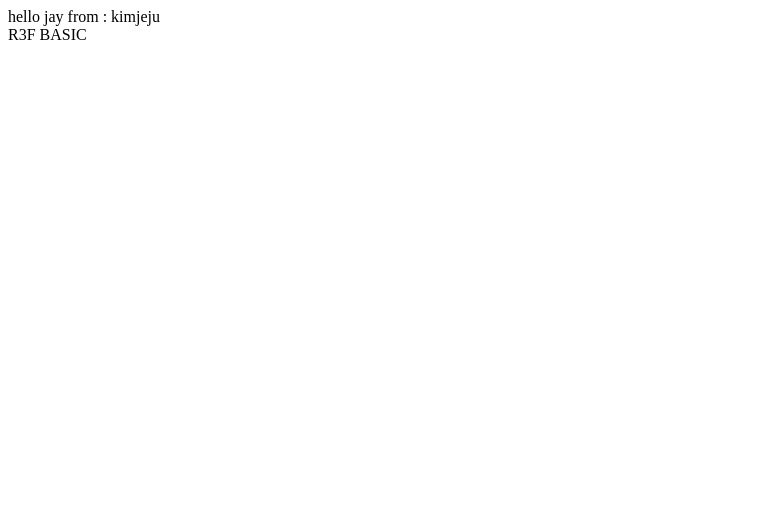
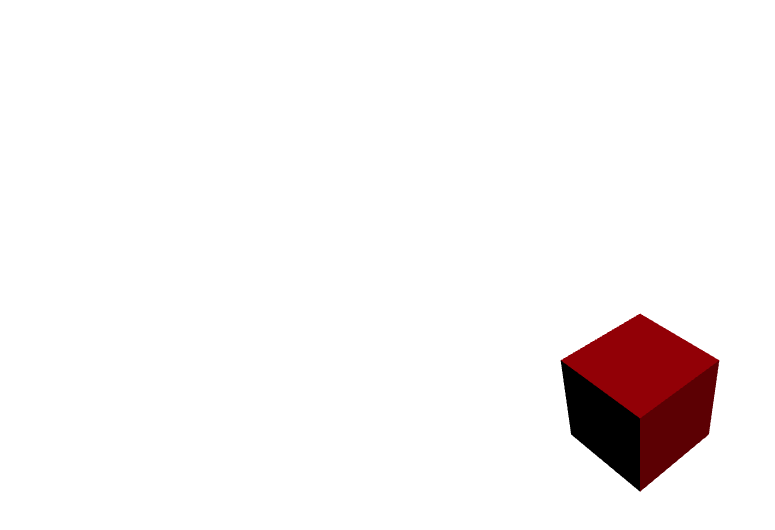
Before and after one commit to KimJeju/work_space, a React (Vite) app in the folder r3f_project/r3f_basic/: page / in a window 1280 px wide. Shown: the top 530 px of the page, without its empty margins (0-775 px from the left). Built offline with nearby package versions, Linux system fonts and the light colour scheme.

Commit message:
3D 박스세팅

```diff
--- a/r3f_project/r3f_basic/package.json
+++ b/r3f_project/r3f_basic/package.json
@@ -10,8 +10,12 @@
     "preview": "vite preview"
   },
   "dependencies": {
+    "@react-three/drei": "^9.99.4",
+    "@react-three/fiber": "^8.15.16",
+    "@types/three": "^0.161.2",
     "react": "^18.2.0",
-    "react-dom": "^18.2.0"
+    "react-dom": "^18.2.0",
+    "three": "^0.161.0"
   },
   "devDependencies": {
     "@types/react": "^18.2.56",
--- a/r3f_project/r3f_basic/src/App.css
+++ b/r3f_project/r3f_basic/src/App.css
@@ -0,0 +1,6 @@
+html, body , #root {
+    margin: 0;
+    padding: 0;
+    width: 100%;
+    height: 100%;
+}
--- a/r3f_project/r3f_basic/src/App.tsx
+++ b/r3f_project/r3f_basic/src/App.tsx
@@ -1,12 +1,14 @@
 import './App.css'
-import {Hello} from "./Hello.tsx"
+import { Canvas } from '@react-three/fiber'
+import ThreeElement from './ThreeElement'
 
 function App() {
 
   return (
     <>
-    <Hello from="kimjeju" to="jay"/>
-      R3F BASIC
+    <Canvas>
+      <ThreeElement />
+    </Canvas>
     </>
   )
 }
--- a/r3f_project/r3f_basic/src/Hello.tsx
+++ /dev/null
@@ -1,13 +0,0 @@
-interface propsType{
-    to:string
-    from:string
-}
-
-export function Hello(props:propsType){
-    const {to, from} = props;
-    return(
-        <>
-            <div>hello {to} from : {from}</div>
-        </>
-    )
-}
--- /dev/null
+++ b/r3f_project/r3f_basic/src/ThreeElement.tsx
@@ -0,0 +1,23 @@
+import * as Three from 'three'
+
+
+export default function ThreeElement(){
+
+    return(
+        <>
+            {/* 빛 관련 부분 */}
+            <directionalLight position={[5,5,5]} />
+
+             {/* 박스 메터리얼 */}
+             {/* Three util을 사용해 회전값을 라디안 -> 디그리 변환 */}
+            <mesh rotation={
+                [Three.MathUtils.degToRad(45),
+                Three.MathUtils.degToRad(45),
+                0]
+            }>
+                <boxGeometry />
+                <meshStandardMaterial color="red"/>
+            </mesh>
+        </>
+    )
+}
```
Also changed, not shown: 1 other file (tests, documents, lock files or other folders).
